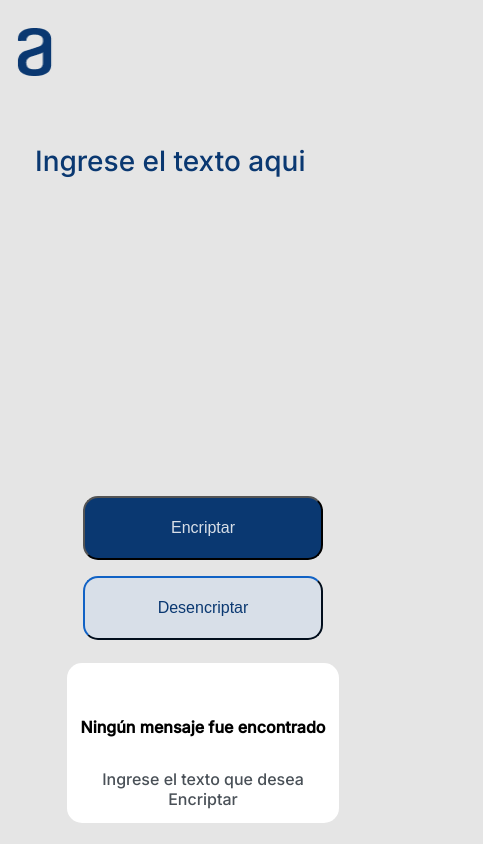
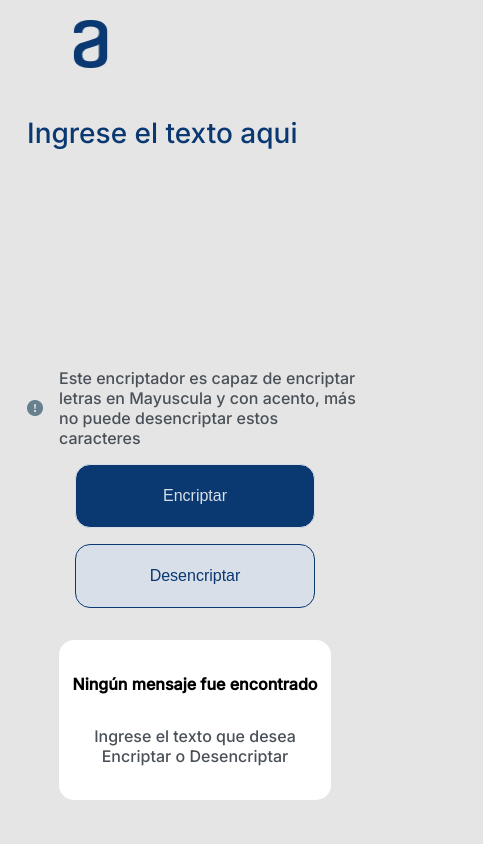
Before and after one commit to CamSandoval/CamSandoval.github.io, a plain HTML site: page src/main.html in a window 390 px wide. Shown: the whole page, 483 px wide, since content can reach past the window. Drawn offline with Linux system fonts and the light colour scheme.

Commit message:
Encriptador terminado

```diff
--- a/src/main.html
+++ b/src/main.html
@@ -8,21 +8,25 @@
     <title>Encriptar texto</title>
 </head>
 <body>
-    <div id="input">
+    <main id="input">
         <img src="../logos/Logo-1.png" alt="logo-alura">
         <textarea name="input" id="input-texto"  placeholder="Ingrese el texto aqui"></textarea>
+        <div id="advertencia">
+            <img src="../logos/bi_exclamation-circle-fill-1.png" alt=""><p>Este encriptador es capaz de encriptar letras en Mayuscula y con acento, más no puede desencriptar estos caracteres</p>
+        </div>
         <div id="buttons">
-            <button id="Button-Encriptar">Encriptar</button>
-            <button id="Button -Desencriptar">Desencriptar</button>
-        </div>
+        <button id="Button-Encriptar">Encriptar</button>
+        <button id="Button -Desencriptar">Desencriptar</button>
     </div>
+    </main>
 
     <div id="output">
-        <p id="text-output" class=""><span id="texto-encriptado"></span></p>
+        <!-- <textarea id="text-output" class=""><span id="texto-encriptado"></span></textarea> -->
+        <textarea id="text-output" class="inactive"></textarea>
         <div id="texts" class="">
             <img src="../logos/Muñeco.png" alt="muñeco" id="img-oputput" >
             <p>Ningún mensaje fue encontrado</p>
-            <p>Ingrese el texto que desea Encriptar</p>
+            <p>Ingrese el texto que desea Encriptar o Desencriptar</p>
         </div>
         <button id="copy-button" class="inactive">Copiar</button>
     </div>
--- a/src/src.js
+++ b/src/src.js
@@ -38,10 +38,12 @@ function encriptarTexto() {
         if(!textsIsClosed){
             textsOputput.classList.add('inactive');
             output.classList.add('add-heigth');
-            copyButton.classList.remove('inactive')
+            copyButton.classList.remove('inactive');
+            output.classList.remove('inactive');
         }
 
-        document.getElementById('texto-encriptado').innerText = textoEncriptado;
+        //document.getElementById('texto-encriptado').innerText = textoEncriptado;
+        output.innerText=textoEncriptado;
         copyButton.textContent='Copiar';
     }
 }
@@ -78,9 +80,10 @@ function desencriptarTexto() {
         if(!textsIsClosed){
             textsOputput.classList.add('inactive');
             output.classList.add('add-heigth');
-            copyButton.classList.remove('inactive')
+            copyButton.classList.remove('inactive');
+            output.classList.remove('inactive');
         }
-        document.getElementById('texto-encriptado').innerText = textoDesencriptado;
+        output.innerText = textoDesencriptado;
         copyButton.textContent='Copiar';
     }
 }
--- a/src/style.css
+++ b/src/style.css
@@ -1,47 +1,70 @@
 @import url('https://fonts.googleapis.com/css2?family=Inter:wght@500&display=swap');
 body{
-    width: 100%;
-    height: 100%;
     display: flex;
     background-color: #E5E5E5;
+    font-family: 'Inter', sans-serif;
+    margin: 0;
+}
+header{
+    position: absolute;
+    left: 0;
 }
 #input{
-    width: 64em;
-    height: 40em;
+    font-family: 'Inter', sans-serif;
+    display: flex;
+    flex-direction: column;
+    width: inherit;
+    height: inherit;
+    margin-right: 3rem;
 }
 
-#input img{
-    height: 3em;
-    width: 8em;
+#input >img{
+    height: 3rem;
+    width: 8rem;
     display: inline;
     margin-top: 20px;
+    margin-bottom: 3rem;
 
 }
 #input-texto{
+    font-family: 'Inter', sans-serif;
     border: none;
-    width: 29em;
-    height: 10em;
-    padding: 0 2em;
+    width: 27em;
+    height: 25rem;
+    padding-left: 2em;
     background-color: inherit;
-    font-family: 'Inter', sans-serif;
     font-size: 2em;
     color: #0A3871;
-    margin: 2em 0;
     vertical-align: top;
     resize: none;
     outline: none;
 }
 
 #input-texto::placeholder{
-    font-family: 'Inter', sans-serif;
     font-size: 28px;
     font-weight: 400;
     text-align: start;
     color: #0A3871;
 }
+
+#advertencia{
+    display: flex;
+    align-items: center;
+    height: 5rem;
+}
+#advertencia img{
+    width: 1rem;
+    height: 1rem;
+    margin-right: 1rem;
+}
+#advertencia p{
+    color:#495057;
+}
 #buttons{
     display: flex;
     justify-content: center;
+    height: 6em;
+    align-items: center;
 
 }
 #buttons button{
@@ -56,28 +79,31 @@ body{
 #buttons :nth-child(1){
     background: #0A3871;
     color: #D8DFE8;
+    border: #D8DFE8 1px solid;
 }
 
 #buttons :nth-child(2){
     background: #D8DFE8;
     color: #0A3871;
-    border-color: #0A3871
+    border: #0A3871 1px solid;
 }
 #output{
+    font-family: 'Inter', sans-serif;
     display: flex;
     flex-direction: column;
     justify-content: center;
     align-items: center;
-    font-family: 'Inter', sans-serif;
     width: 25em;
-    height: 40em;
     background-color: #FFFFFF;
     border-radius: 15px;
-    margin-top: 15px;
 }
 #text-output{
     font-size: 20px;
     color: #495057;
+    outline: none;
+    resize: none;
+    border: none;
+    border-radius: 10px;
 }
 #texts{
     display: flex;
@@ -102,7 +128,6 @@ body{
 .change_flex{
     display: flex;
     justify-content: center;
-    font-family: 'Inter', sans-serif;
     width: 400px;
     height: 660px;
     background-color: #FFFFFF;
@@ -121,11 +146,14 @@ body{
 }
 
 #copy-button{
-    margin-top: 2em;
-    width: 11em;
+    margin: 2em 0;
+    width: 18em;
     height: 5em;
     border-radius: 10px;
     cursor: pointer;
+    border: #0A3871 2px solid;
+    color: #0A3871;
+    font-weight: bold;
 }
 
 @media (max-width: 1000px) {
@@ -137,10 +165,12 @@ body{
     #input{
         width: 40em;
         height: 37em;
+        margin: 0;
     }
     #input-texto {
-        width: 12em;
+        width: 20em;
         height: 9em;
+        padding: 0;
     }
     #buttons button {
         margin-right: 2em;
@@ -148,25 +178,38 @@ body{
     }
     #output{
         width: 31em;
-        height: 10em;
+        height: 18em;
     }
     #img-oputput{
         display: none;
     }
 }
-@media (max-width: 600px) {
+@media (max-width: 670px) {
     #input{
-        width: 29em;
+        width: 21em;
         height: 40em;
+        margin: 0;
+    }
+    #input-texto {
+        width: 11em;
+        height: 9em;
+        padding: 0;
     }
     #output{
         width: 17em;
         height: 10em;
     }
+    #text-output{
+        width: 12em;
+    }
     #buttons{
+        height: 10rem;
+        margin-right: 0;
+        margin-bottom: 1em;
+        width: 21rem;
         display: flex;
         flex-direction: column;
-        align-items: center;
+        margin-top: 1rem;
     }
     #buttons button {
         margin-right: 0;
```
Also changed, not shown: 1 other file.
